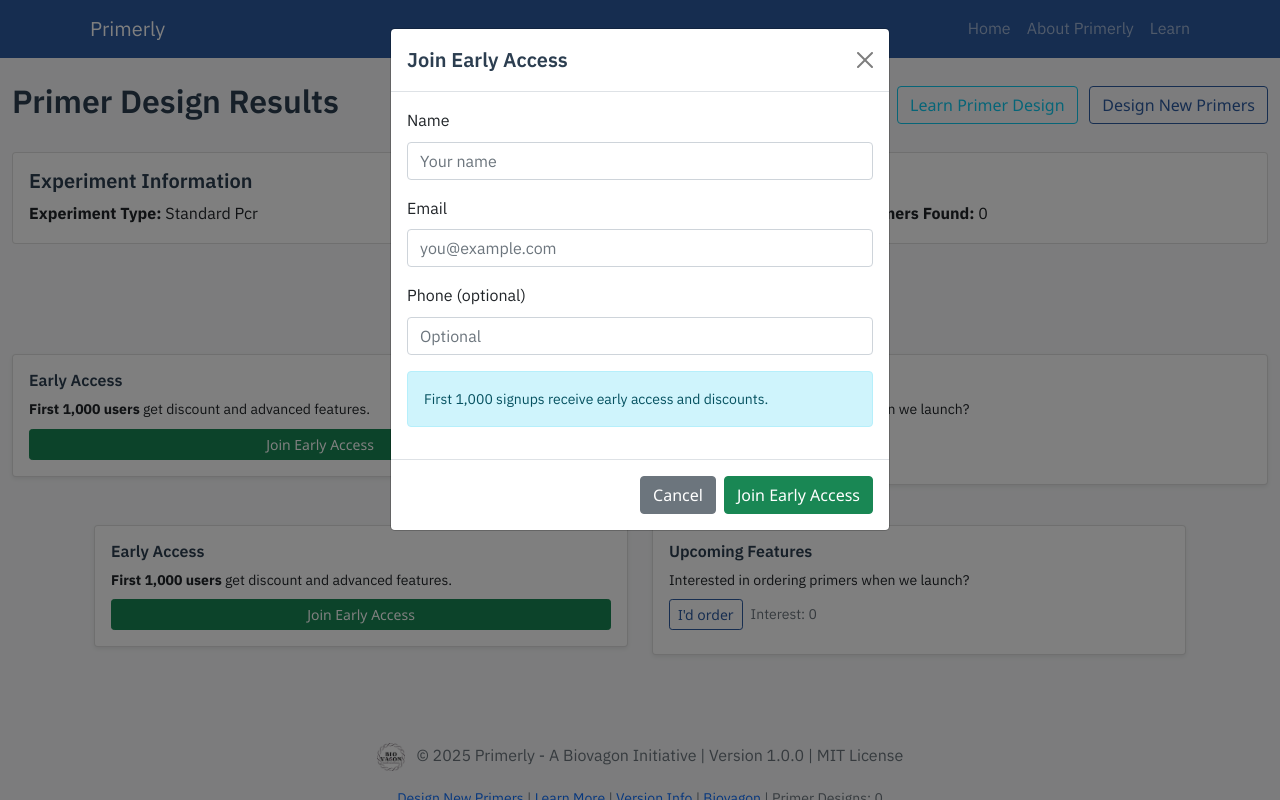
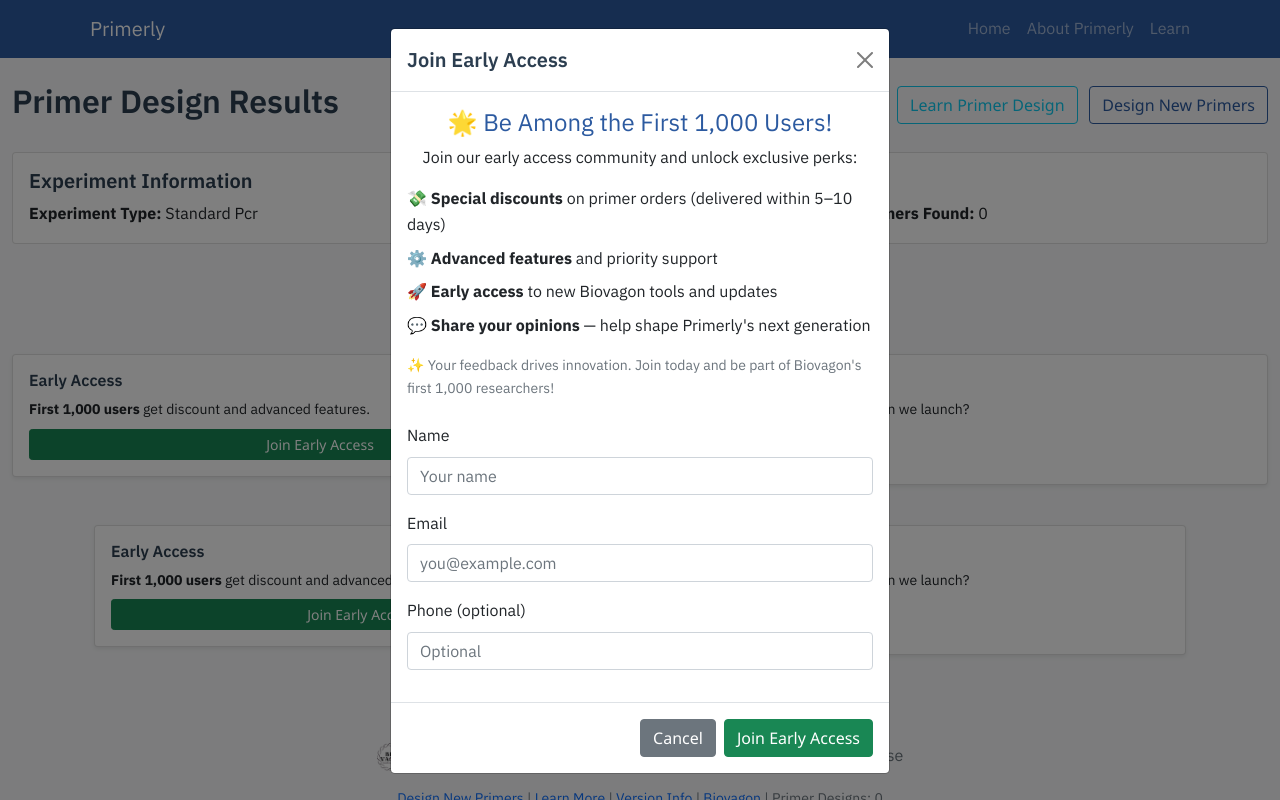
Before and after one commit to Jeevitha-CM/Primerly, a Flask app: page /test in a window 1280 px wide, after a click on "Join Early Access". Run offline with Flask 3, Linux system fonts and the light colour scheme; some libraries are stand-ins or nearby versions.

Commit message:
Enhanced Early Access modal: Added compelling copy with emojis and benefits across all pages - Beautiful, engaging modal that will drive signups!

```diff
--- a/templates/results.html
+++ b/templates/results.html
@@ -956,6 +956,18 @@
                     <button type="button" class="btn-close" data-bs-dismiss="modal" aria-label="Close"></button>
                 </div>
                 <div class="modal-body">
+                    <div class="text-center mb-4">
+                        <h4 class="text-primary">🌟 Be Among the First 1,000 Users!</h4>
+                        <p class="mb-3">Join our early access community and unlock exclusive perks:</p>
+                        <div class="text-start">
+                            <p class="mb-2">💸 <strong>Special discounts</strong> on primer orders (delivered within 5–10 days)</p>
+                            <p class="mb-2">⚙️ <strong>Advanced features</strong> and priority support</p>
+                            <p class="mb-2">🚀 <strong>Early access</strong> to new Biovagon tools and updates</p>
+                            <p class="mb-3">💬 <strong>Share your opinions</strong> — help shape Primerly's next generation</p>
+                            <p class="small text-muted">✨ Your feedback drives innovation. Join today and be part of Biovagon's first 1,000 researchers!</p>
+                        </div>
+                    </div>
+
                     <div class="mb-3">
                         <label class="form-label">Name</label>
                         <input type="text" class="form-control" id="ea-name" placeholder="Your name">
@@ -968,7 +980,6 @@
                         <label class="form-label">Phone (optional)</label>
                         <input type="text" class="form-control" id="ea-phone" placeholder="Optional">
                     </div>
-                    <div class="alert alert-info small">First 1,000 signups receive early access and discounts.</div>
                     <div id="ea-error" class="text-danger small d-none"></div>
                 </div>
                 <div class="modal-footer">
```
Also changed, not shown: templates/about.html (+12 -1 lines), templates/index.html (+12 -1 lines), templates/learn.html (+12 -1 lines).
